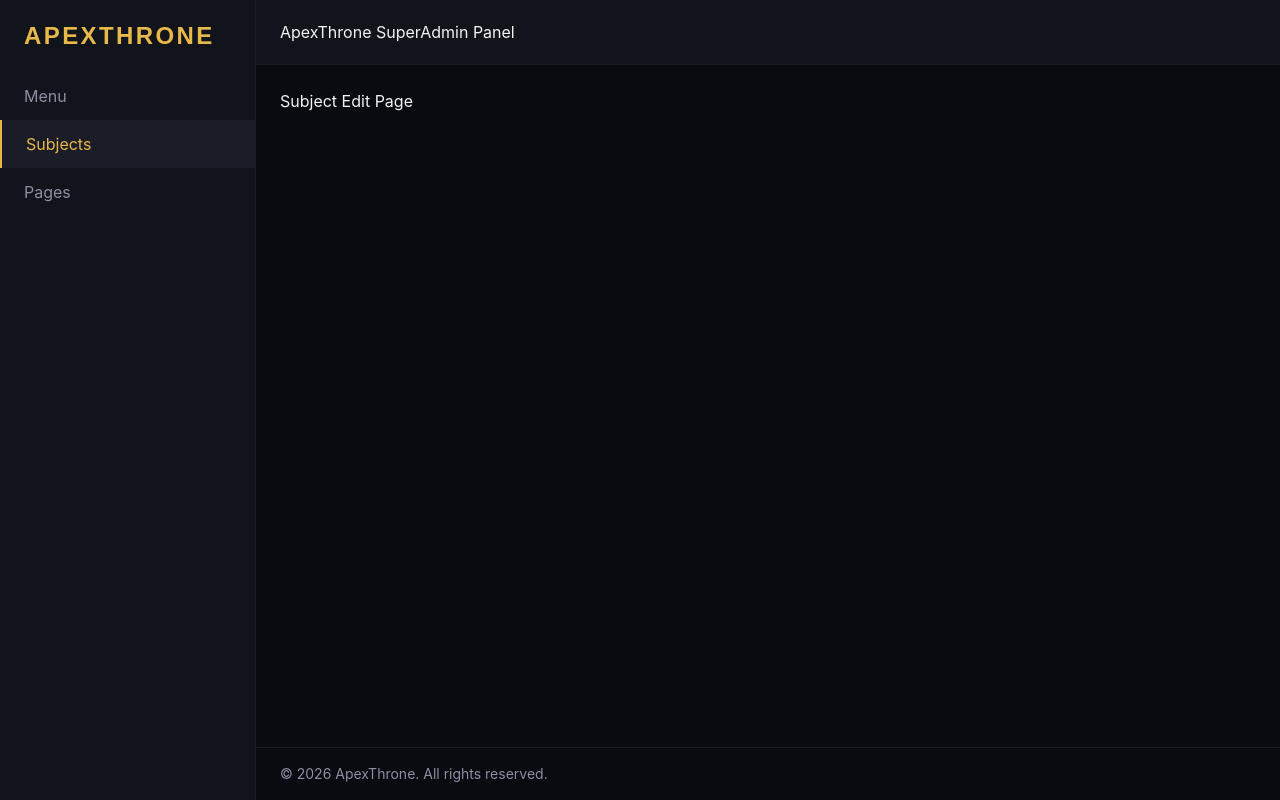
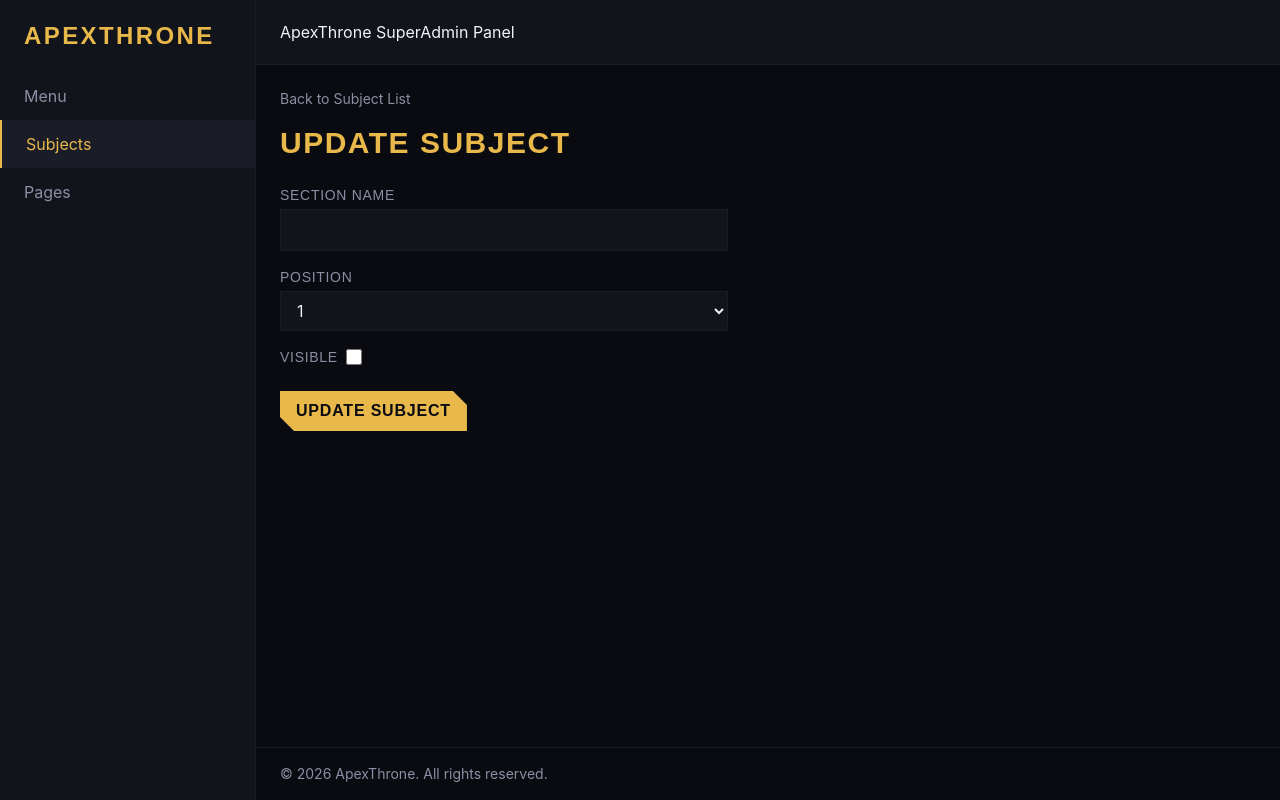
Before and after one commit to Russia3654/ApexThrone, a React (Create React App) app in the folder frontend/: page /admin/subjects/SubjectEdit/1 in a window 1280 px wide. Built offline with nearby package versions, Linux system fonts and the light colour scheme.

Commit message:
feat: add SubjectEdit page

```diff
--- a/frontend/src/pages/private/admin/subjects/SubjectEdit.tsx
+++ b/frontend/src/pages/private/admin/subjects/SubjectEdit.tsx
@@ -1,7 +1,31 @@
-import React from 'react';
+import { useNavigate, useParams } from 'react-router-dom';
+import SubjectForm from '../../../../components/ui/Forms/SubjectForm';
+import PageHeader from '../../../../components/ui/PageHeader';
+import { POSITION_OPTIONS } from '../../../../utils/positionOptions';
 
 const SubjectEdit = () => {
-  return <div>Subject Edit Page</div>;
+  const navigate = useNavigate();
+  const { id } = useParams();
+
+  if (!id) return <p>no such ID</p>;
+
+  const handleModification = () => {
+    navigate('/admin/subjects');
+  };
+
+  return (
+    <div className="space-y-6">
+      <PageHeader
+        title="Update Subject"
+        backLink={{ to: '/admin/subjects', label: 'Back to Subject List' }}
+      />
+      <SubjectForm
+        submitLabel="Update Subject"
+        options={POSITION_OPTIONS}
+        onSubmit={handleModification}
+      />
+    </div>
+  );
 };
 
 export default SubjectEdit;
```
